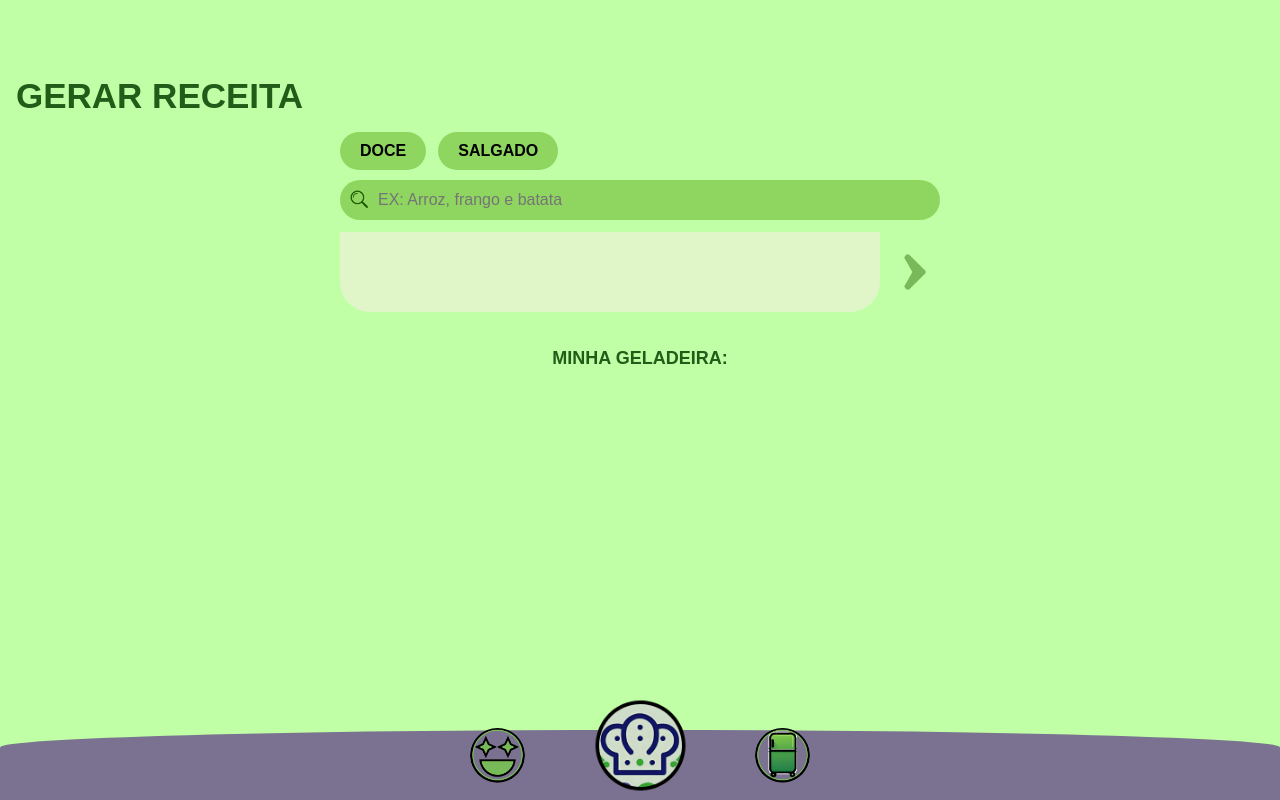
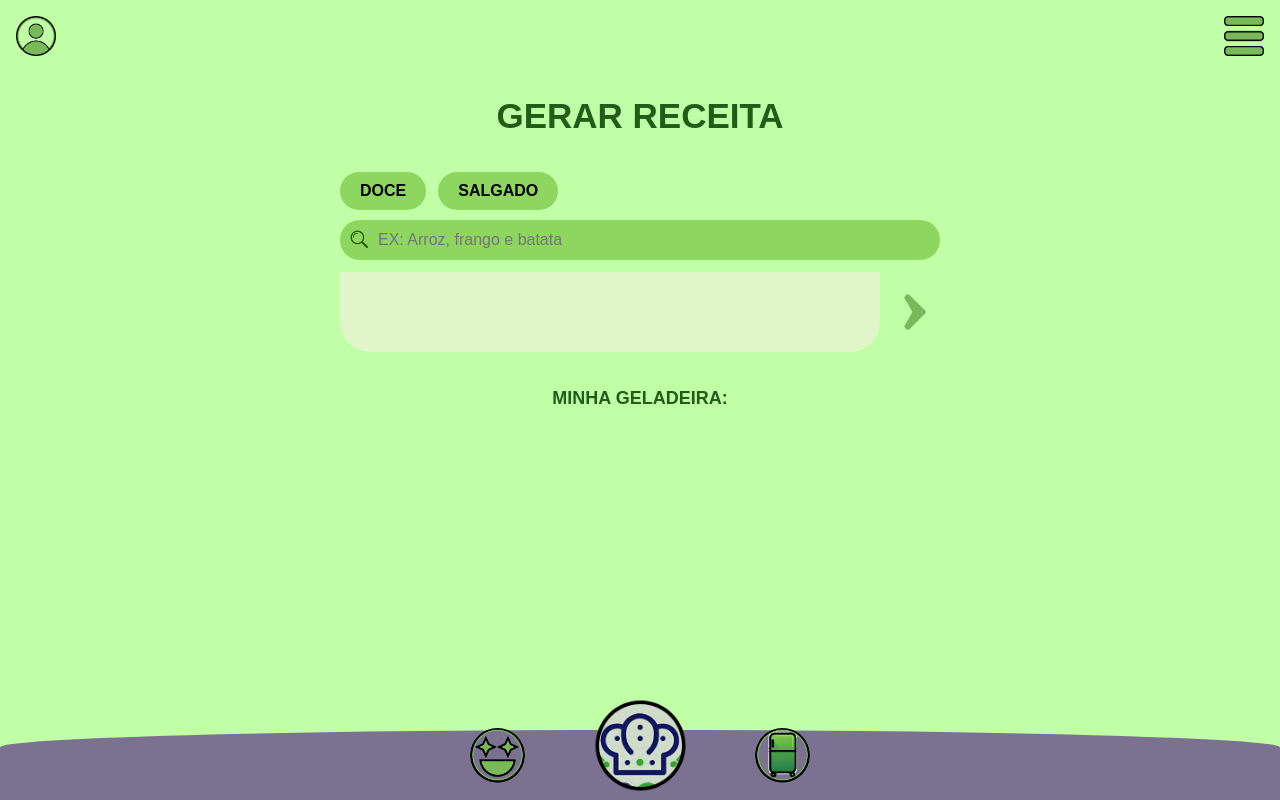
Before and after one commit to Got2Cook/Got2Cook-web, a plain HTML site: page app/gerar/index.html in a window 1280 px wide. Drawn offline with Linux system fonts and the light colour scheme.

Commit message:
Update index.html

```diff
--- a/app/gerar/index.html
+++ b/app/gerar/index.html
@@ -9,7 +9,9 @@
 </head>
 <body>
   <header>
+    <img src="../../assets/perfil.png" alt="Perfil" class="icone-canto esquerdo">
     <h1>GERAR RECEITA</h1>
+    <img src="../../assets/menu.png" alt="Menu" class="icone-canto direito">
   </header>
 
   <main>
```
